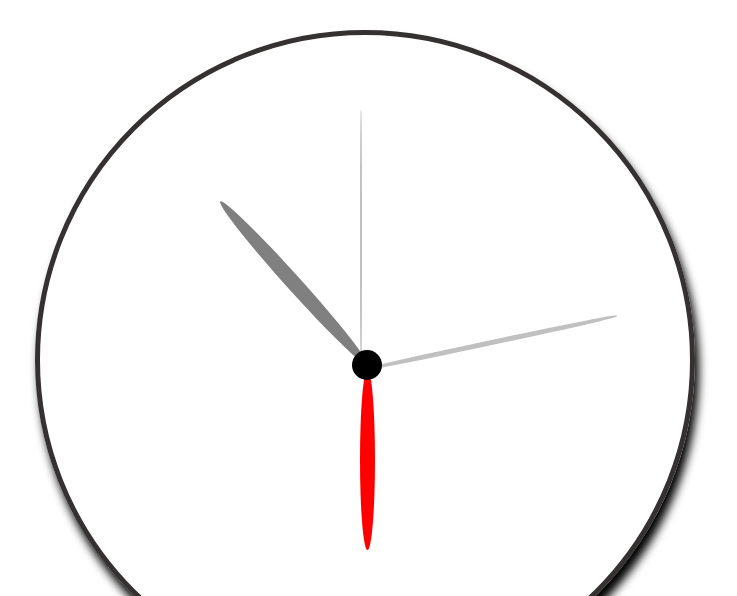
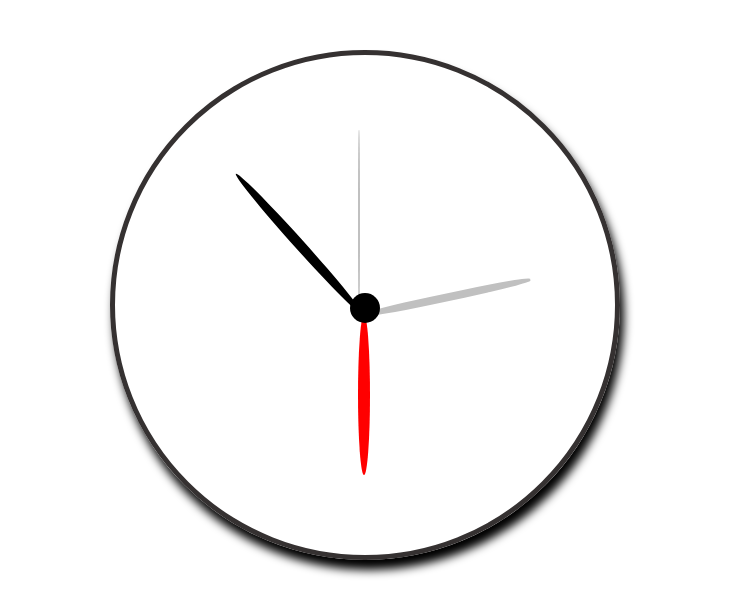
Before and after one commit to Sundus05/Analog-Clock, a plain HTML site: page index.html in a window 1280 px wide. Shown: the top 596 px of the page, without its empty margins (275-1012 px from the left). Drawn offline with Linux system fonts and the light colour scheme.

Commit message:
second commit

```diff
--- a/app.js
+++ b/app.js
@@ -62,7 +62,7 @@ function ticking(){
 
 
 
-    document.querySelector('.digital-container').innerHTML = h +':'+minutes+':'+seconds+ ":"+mseconds;
+    document.querySelector('.digital-container').innerHTML = hours +':'+minutes+':'+seconds+ ":"+mseconds;
 
 
 }
--- a/style.css
+++ b/style.css
@@ -1,3 +1,4 @@
+
 body{
     background-image: url('BG.jpg');
     background-size: cover;
@@ -5,6 +6,10 @@ body{
     height: 1000px;
     display: flex;
     justify-content: center;
+    margin: 0;
+    padding: 0;
+    box-sizing: border-box;
+
 
 }
 
@@ -15,12 +20,30 @@ body{
     width: 700px;
     padding: 20px;
     align-items: center;
+    animation: 0.5s slide-up;
+    margin-top:0%;
+
+
 }
 
+@keyframes slide-up {
+    from {
+      margin-top: 100%;
+      height: 300%;
+    }
+
+    to {
+      margin-top: 0%;
+      height: 100%;
+    }
+  }
+
+
 .clock{
-    position: absolute;
-    height: 650px;
-    width: 650px;
+
+    position: relative;
+    height: 500px;
+    width: 500px;
     border-radius: 50%;
     top: 30px;
     overflow: hidden;
@@ -34,13 +57,13 @@ body{
 
 .needle{
     position: absolute;
-    height: 260px;
+    height: 200px;
     width: 12px;
     align-items: center;
     z-index: 10;
     background-color: black;
-    left: 320px;
-    top: 96px;
+    left: 243px;
+    top: 40px;
     border-radius: 40%;
     transform: rotate();
     transform-origin: bottom;
@@ -53,9 +76,9 @@ body{
 }
 
 .hours{
-    height: 180px;
-    width: 15px;
-    top: 155px;
+    height: 160px;
+    width: 12px;
+    top: 100px;
     background-color: red;
     border-radius: 70%;
     /* box-shadow: 10px 5px 2px rgb(190, 147, 147); */
@@ -67,24 +90,30 @@ body{
 }
 
 .minutes{
-    top: 110px;
-    height: 220px;
-    width: 15px;
+    top: 70px;
+    height: 190px;
+    width: 10px;
     border-radius: 50%;
-    background-color:gray;
-    /* box-shadow: 10px 5px 2px rgb(204, 200, 200); */
+    background-color:black;
+
 
 
 }
 
 .seconds{
+    height: 170px;
     z-index: 14;
-    width: 5px;
+    width: 8px;
     background-color:silver;
-    top: 75px;
+    top: 90px;
+    left: 245px;
 
 
 
+}
+
+.mseconds{
+    height: 180px;
 }
 
 .center-dot{
@@ -94,8 +123,8 @@ body{
     background-color: black;
     position: absolute;
     z-index: 20;
-    top: 315px;
-    left: 312px;
+    top: 238px;
+    left: 235px;
 }
 
 .digital-container{
@@ -105,7 +134,7 @@ body{
     height: 80px;
     width: 400px;
     /* left: 715px; */
-    top: 730px;
+    top: 600px;
     border-radius: 30px;
     /* padding-top: 2px; */
     color: black;
```
